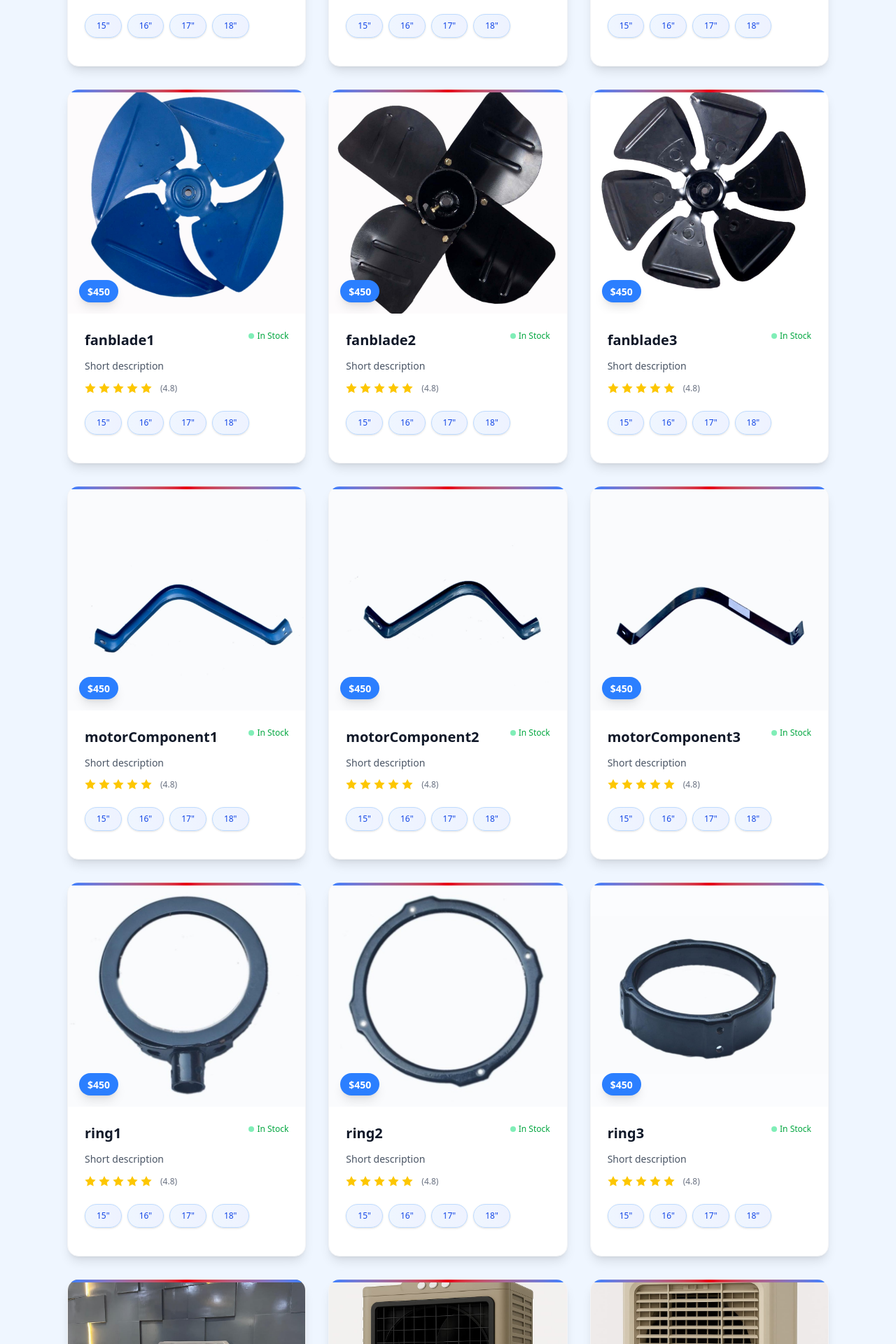
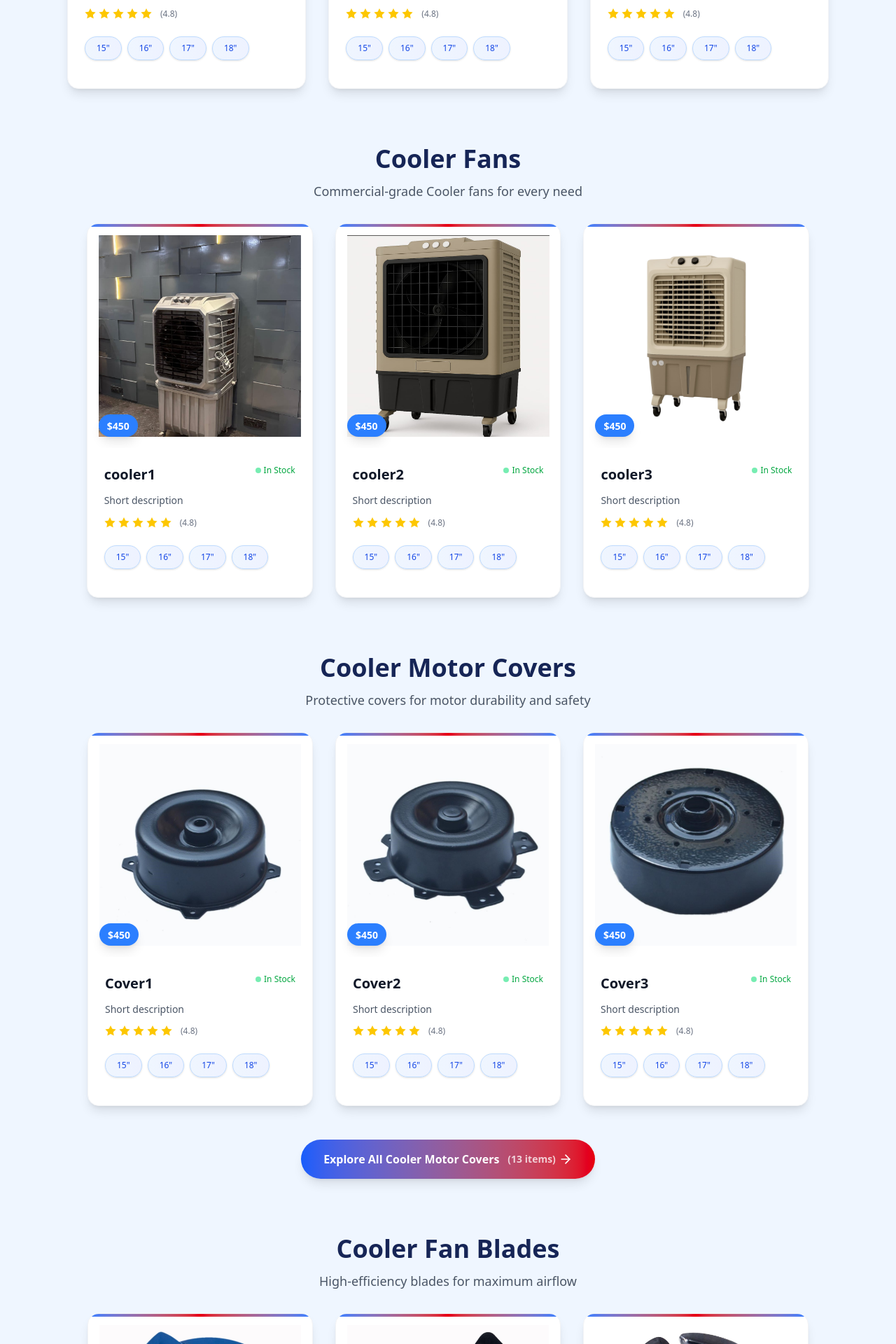
Before and after one commit to RiyaMehta16/indotech, a React (Vite) app: page /products in a window 1280 px wide. Shown: the part 800-2720 px from the top of the page at 70% size. Built offline with nearby package versions, Linux system fonts and the light colour scheme.

Commit message:
better showcase

```diff
--- a/src/assets/index.js
+++ b/src/assets/index.js
@@ -49,7 +49,7 @@ import pedestralFan3 from "./pedestralFans/pedestralFan3.jpg";
 import pedestralFan4 from "./pedestralFans/pedestralFan4.jpg";
 import cooler1 from "./coolerFans/cooler1.jpeg";
 import cooler2 from "./coolerFans/cooler2.jpeg";
-import cooler3 from "./coolerFans/cooler3.jpeg";
+import cooler3 from "./coolerFans/cooler3.png";
 // Import your assets
 import metalSheetRings from "../assets/metalSheetRings.png";
 import acMotorCovers from "../assets/acMotorCovers.png";
--- a/src/components/ui/CatalogueItem.jsx
+++ b/src/components/ui/CatalogueItem.jsx
@@ -25,7 +25,7 @@ const CatalogueItem = ({ product }) => {
         <img
           src={product.image}
           alt={product.title}
-          className="w-full h-80 object-cover group-hover:scale-110 transition-transform duration-100"
+          className="w-full h-80 object-cover scale-90 group-hover:scale-110 transition-transform duration-100"
         />
 
         {/* Gradient Overlay */}
--- a/src/pages/CategoryPage.jsx
+++ b/src/pages/CategoryPage.jsx
@@ -27,7 +27,7 @@ const CategoryPage = () => {
   return (
     <div className="bg-blue-50 py-20 px-4 sm:px-6 lg:px-12 min-w-80">
       {/* Back Button */}
-      <div className="max-w-7xl mx-auto mb-8">
+      <div className="max-w-7xl mx-auto mt-10 mb-8">
         <Link
           to="/products"
           className="inline-flex items-center space-x-2 text-blue-600 hover:text-blue-700 font-medium group"
@@ -41,7 +41,7 @@ const CategoryPage = () => {
       <ScrollReveal>
         <div className="text-center mb-12">
           <HeadingForSections title={categoryData.name} />
-          <p className="text-gray-600 text-lg max-w-3xl mx-auto mt-4">
+          <p className="text-gray-600 text-lg max-w-3xl mx-auto -mt-10">
             Browse our complete collection of {categoryData.name.toLowerCase()}
           </p>
           <div className="mt-4 inline-flex items-center space-x-2 bg-blue-100 text-blue-800 px-4 py-2 rounded-full">
--- a/src/pages/ProductsPage.jsx
+++ b/src/pages/ProductsPage.jsx
@@ -1,21 +1,70 @@
 import React from "react";
+import { Link } from "react-router-dom";
 import ScrollReveal from "../components/ui/ScrollReveal";
 import HeadingForSections from "../components/ui/HeadingForSections";
-
 import CatalogueItem from "../components/ui/CatalogueItem";
+import { ChevronRight, ArrowRight } from "lucide-react";
 
 import {
-  COOLERS,
   COVERS,
   FANBLADES,
-  ALL_PRODUCTS,
-  PRODUCT_CATEGORIES,
   COOLER_ACCESSORIES,
   MOTOR_COMPONENTS,
   MOTOR_RINGS,
   PEDESTAL_FANS,
+  COOLERS,
 } from "../constants";
+/*
+      { name: "Coolers", link: "/products/coolers" },
+       */
+const categories = [
+  {
+    title: "Cooler Stands & Motors",
+    products: COOLER_ACCESSORIES,
+    route: "/products/cooler-accessories",
+    description: "Essential accessories for optimal cooler performance",
+  },
+  {
+    title: "Cooler Fans",
+    products: COOLERS,
+    route: "/products/coolers",
+    description: "Commercial-grade Cooler fans for every need",
+  },
+
+  {
+    title: "Cooler Motor Covers",
+    products: COVERS,
+    route: "/products/ac-motor-covers",
+    description: "Protective covers for motor durability and safety",
+  },
+  {
+    title: "Cooler Fan Blades",
+    products: FANBLADES,
+    route: "/products/fan-blades",
+    description: "High-efficiency blades for maximum airflow",
+  },
+  {
+    title: "Cooler Motor Components/Parts",
+    products: MOTOR_COMPONENTS,
+    route: "/products/motor-components",
+    description: "Precision-engineered components for reliable operation",
+  },
+  {
+    title: "Cooler Metal Sheet Rings",
+    products: MOTOR_RINGS,
+    route: "/products/metal-sheet-rings",
+    description: "Durable metal rings for structural integrity",
+  },
+  {
+    title: "Pedestal Fans",
+    products: PEDESTAL_FANS,
+    route: "/products/pedestral-fans",
+    description: "Commercial-grade pedestal fans for every need",
+  },
+];
 const ProductsPage = () => {
+  // Category configuration with routing info
+
   return (
     <div className="bg-blue-50 py-20 px-4 sm:px-6 lg:px-12 min-w-80">
       <ScrollReveal>
@@ -25,90 +74,46 @@ const ProductsPage = () => {
         />
       </ScrollReveal>
 
-      <ScrollReveal immediate>
-        <div className="min-w-80 py-10 px-4 sm:px-6 lg:px-12">
-          <h1 className="text-4xl text-center text-blue-950 font-bold my-5">
-            ALL_PRODUCTS
-          </h1>
-          <div className="grid gap-8 sm:grid-cols-2 lg:grid-cols-3">
-            {ALL_PRODUCTS.map((p, index) => (
-              <CatalogueItem key={index} product={p} />
-            ))}
+      {categories.map((category, categoryIndex) => (
+        <ScrollReveal key={categoryIndex} threshold={0.05}>
+          <div className="min-w-80 py-10 px-4 sm:px-6 lg:px-12 flex flex-col justify-center items-center">
+            {/* Category Header */}
+            <div className="text-center mb-8">
+              <h2 className="text-4xl text-blue-950 font-bold mb-3">
+                {category.title}
+              </h2>
+              <p className="text-gray-600 text-lg max-w-2xl mx-auto">
+                {category.description}
+              </p>
+            </div>
+
+            {/* Products Grid - Show first 3 only */}
+            <div className="grid gap-8 sm:grid-cols-2 lg:grid-cols-3">
+              {category.products.slice(0, 3).map((product, index) => (
+                <CatalogueItem key={index} product={product} />
+              ))}
+            </div>
+
+            {/* Explore More Button */}
+            {category.products.length > 3 && (
+              <div className="flex justify-center mt-12">
+                <Link
+                  to={category.route}
+                  className="group inline-flex items-center space-x-3 bg-gradient-to-r from-blue-600 to-red-600 hover:from-blue-700 hover:to-red-700 text-white px-8 py-4 rounded-full font-semibold shadow-lg hover:shadow-xl transition-all duration-300 transform hover:scale-105"
+                >
+                  <span>Explore All {category.title}</span>
+                  <div className="flex items-center space-x-1">
+                    <span className="text-sm opacity-75">
+                      ({category.products.length} items)
+                    </span>
+                    <ArrowRight className="w-5 h-5 group-hover:translate-x-1 transition-transform duration-200" />
+                  </div>
+                </Link>
+              </div>
+            )}
           </div>
-        </div>
-      </ScrollReveal>
-      <ScrollReveal threshold={0.05}>
-        <div className="min-w-80 py-10 px-4 sm:px-6 lg:px-12">
-          <h1 className="text-4xl text-center text-blue-950 font-bold my-5">
-            Cooler Stands & Motors
-          </h1>
-          <div className="grid gap-8 sm:grid-cols-2 lg:grid-cols-3">
-            {COOLER_ACCESSORIES.map((p, index) => (
-              <CatalogueItem key={index} product={p} />
-            ))}
-          </div>
-        </div>
-      </ScrollReveal>
-      <ScrollReveal threshold={0.05}>
-        <div className="min-w-80 py-10 px-4 sm:px-6 lg:px-12">
-          <h1 className="text-4xl text-center text-blue-950 font-bold my-5">
-            Cooler Motor Covers
-          </h1>
-          <div className="grid gap-8 sm:grid-cols-2 lg:grid-cols-3">
-            {COVERS.map((p, index) => (
-              <CatalogueItem key={index} product={p} />
-            ))}
-          </div>
-        </div>
-      </ScrollReveal>
-      <ScrollReveal threshold={0.05}>
-        <div className="min-w-80 py-10 px-4 sm:px-6 lg:px-12">
-          <h1 className="text-4xl text-center text-blue-950 font-bold my-5">
-            Cooler Fan Blades
-          </h1>
-          <div className="grid gap-8 sm:grid-cols-2 lg:grid-cols-3">
-            {FANBLADES.map((p, index) => (
-              <CatalogueItem key={index} product={p} />
-            ))}
-          </div>
-        </div>
-      </ScrollReveal>
-      <ScrollReveal threshold={0.05}>
-        <div className="min-w-80 py-10 px-4 sm:px-6 lg:px-12">
-          <h1 className="text-4xl text-center text-blue-950 font-bold my-5">
-            Cooler Motor Components/Parts
-          </h1>
-          <div className="grid gap-8 sm:grid-cols-2 lg:grid-cols-3">
-            {MOTOR_COMPONENTS.map((p, index) => (
-              <CatalogueItem key={index} product={p} />
-            ))}
-          </div>
-        </div>
-      </ScrollReveal>
-      <ScrollReveal threshold={0.05}>
-        <div className="min-w-80 py-10 px-4 sm:px-6 lg:px-12">
-          <h1 className="text-4xl text-center text-blue-950 font-bold my-5">
-            Cooler Metal Sheet Rings
-          </h1>
-          <div className="grid gap-8 sm:grid-cols-2 lg:grid-cols-3">
-            {MOTOR_RINGS.map((p, index) => (
-              <CatalogueItem key={index} product={p} />
-            ))}
-          </div>
-        </div>
-      </ScrollReveal>
-      <ScrollReveal threshold={0.05}>
-        <div className="min-w-80 py-10 px-4 sm:px-6 lg:px-12">
-          <h1 className="text-4xl text-center text-blue-950 font-bold my-5">
-            Pedestral Fan
-          </h1>
-          <div className="grid gap-8 sm:grid-cols-2 lg:grid-cols-3">
-            {PEDESTAL_FANS.map((p, index) => (
-              <CatalogueItem key={index} product={p} />
-            ))}
-          </div>
-        </div>
-      </ScrollReveal>
+        </ScrollReveal>
+      ))}
     </div>
   );
 };
```
Also changed, not shown: src/constants/products/coolersAccessories.js (+8 -1 lines), src/assets/coolerFans/cooler3.png (added).
